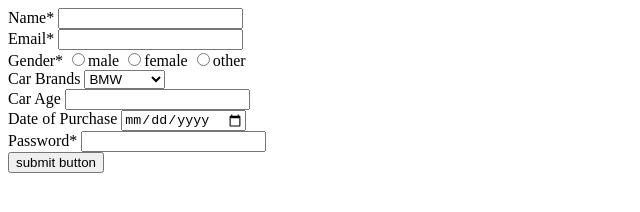
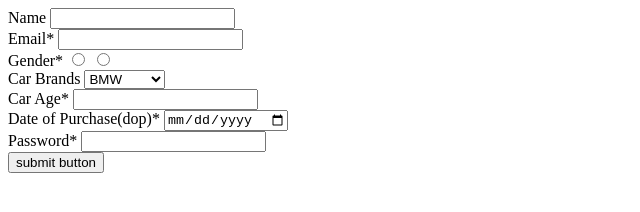
Before and after one commit to acciojob/car-insurance-form-shri214, a website: page main.html in a window 1280 px wide. Shown: the whole page, without its empty margins (0-640 px from the left). Drawn offline with Linux system fonts and the light colour scheme.

Commit message:
created a submission

```diff
--- a/main.html
+++ b/main.html
@@ -8,10 +8,10 @@
 
 <body>
 	<!-- the entire body must be written by student -->
-	<form method="get">
+	<form method="get" target="_blank">
 		<div>
-	       <label for="name">Name*</label>
-	       <input type="text" id="name" required>
+	       <label for="name">Name</label>
+	       <input type="text" required id="name" >
 	   </div>
 	   <div>
 	      <label for="email">Email*</label>
@@ -19,33 +19,30 @@
 	  </div>
 	  <div>
 	     <lable for="gender">Gender*</lable>
-	     <input type="radio" name="gender">male
-		 <input type="radio" name="gender">female
-		 <input type="radio" name="gender">other
+	     <input type="radio" id="gender" name="gender" required>
+		 <input type="radio" id="gender" name="gender" required>
 	</div>
 	<div>
 		<label for="cars">Car Brands</label>
 		<select id="cars">
-			<option>BMW</option>
-			<option>Audi</option>
-			<option>Mercedez</option>
+			<option value="bmw">BMW</option>
+			<option value="audi">Audi</option>
+			<option value="mercedez">Mercedez</option>
 		</select>
 	</div>
 		<div>
-			<label for="carage">Car Age</label>
-			<input type="number" id="carage">
+			<label for="carage">Car Age*</label>
+			<input type="number" id="carage" required min="0">
 		</div>
 		<div>
-			<label for="dop">Date of Purchase</label>
-			<input type="date" id="dop">
+			<label for="dop">Date of Purchase(dop)*</label>
+			<input type="date" required id="dop">
 		</div>
 		<div>
 			<label for="password">Password*</label>
-			<input type="password" id="password">
+			<input type="password" required id="password">
 		</div>
-		<div>
-			<button type="submit">submit button</button>
-		</div>
+			<button type="submit" value="submit">submit button</button>
 	</form>
     <script type="text/javascript" src="./script.js">
 </script>
```
